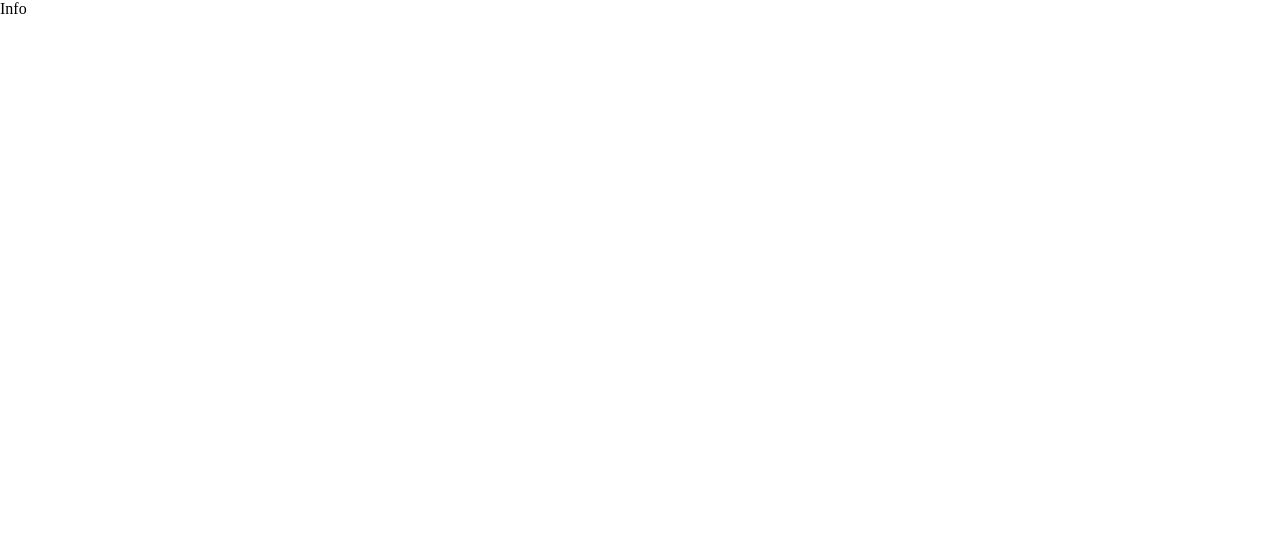
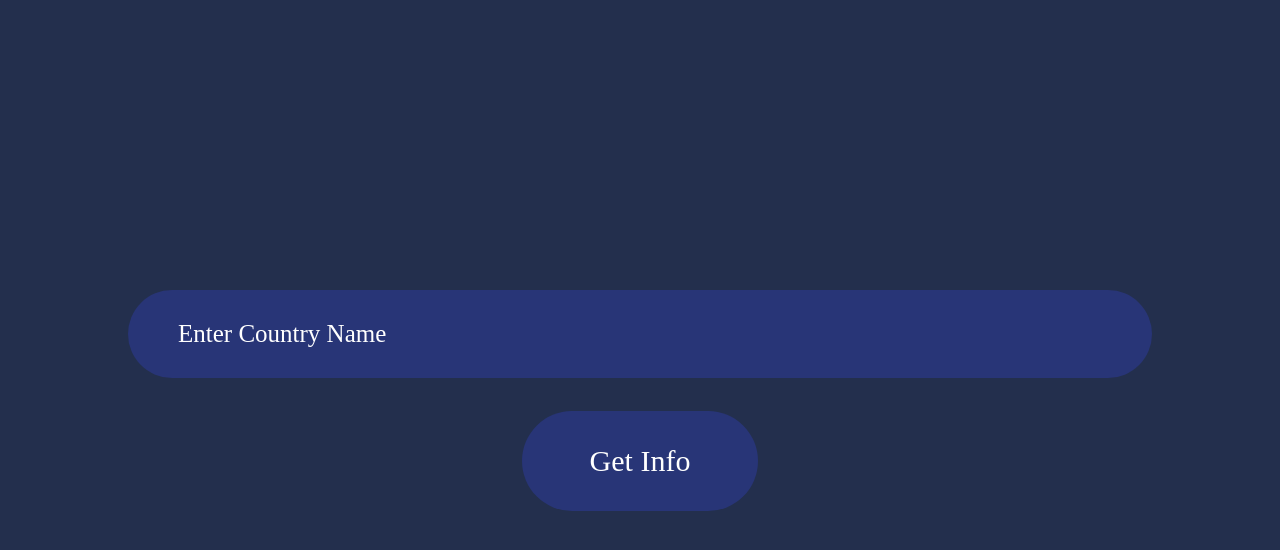
Before and after one commit to saeedahmedasad/CountryExplorer, a React (Create React App) app: page /info in a window 1280 px wide. Shown: the top 550 px of the page. Built offline with nearby package versions, Linux system fonts and the light colour scheme; the HTML template or start-up script is replaced by a standard one.

Commit message:
add info page and route

```diff
--- a/src/components/Info.jsx
+++ b/src/components/Info.jsx
@@ -1,9 +1,23 @@
-import React from 'react'
+import React, { useState } from "react";
+import "./css/info.css"
 
 const Info = () => {
+  const [countryInput, setCountryInput] = useState("");
   return (
-    <div>Info</div>
-  )
-}
+    <>
+      <div className="input">
+        <input
+          type="text"
+          value={countryInput}
+          onChange={(e) => setCountryInput(e.target.value)}
+          placeholder="Enter Country Name"
+          className="country_input"
+        />
+        <button className="get_data">Get Info</button>
+      </div>
+      <div className="info"></div>
+    </>
+  );
+};
 
-export default Info
+export default Info;
--- a/src/components/Welcome.jsx
+++ b/src/components/Welcome.jsx
@@ -1,12 +1,14 @@
 import React from 'react'
 import "./css/welcome.css"
+import {useNavigate} from "react-router-dom"
 
 const Welcome = () => {
+  const navigate = useNavigate()
   return (
     <div className="welcome">
         <div className="box">
             <div className="title">Enter Name of the <b>Country</b> and Get <b>Information</b> about it</div>
-            <button className="btn">Get Started</button>
+            <button className="btn" onClick={()=>navigate("/info")}>Get Started</button>
         </div>
     </div>
   )
--- /dev/null
+++ b/src/components/css/info.css
@@ -0,0 +1,40 @@
+.input{
+    width: 100%;
+    height: 100vh;
+    background: hsla(223, 37%, 22%, 1);
+    display: flex;
+    justify-content: center;
+    align-items: center;
+    flex-direction: column;
+    gap: 33px;
+}
+.country_input{
+    border: none;
+    outline: none;
+    width: 80%;
+    padding: 30px 50px;
+    font-weight: 500;
+    font-size: 25px;
+    color: hsla(0, 0%, 100%, 1);
+    background: #283577;
+    border-radius: 50px;
+}
+::placeholder{
+    color: hsla(0, 0%, 100%, 1);
+}
+.get_data{
+    border: none;
+    outline: none;
+    width: 236px;
+    height: 100px;
+    background: #283577;
+    border-radius: 50px;
+    font-weight: 500;
+    font-size: 30px;
+    color: #FFFFFF;
+    cursor: pointer;
+    transition: .3s;
+}
+.get_data:hover{
+    background: hsl(235, 45%, 30%);
+}
```
